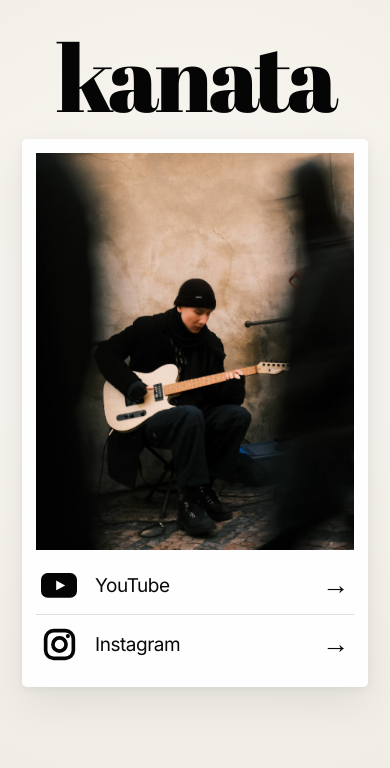
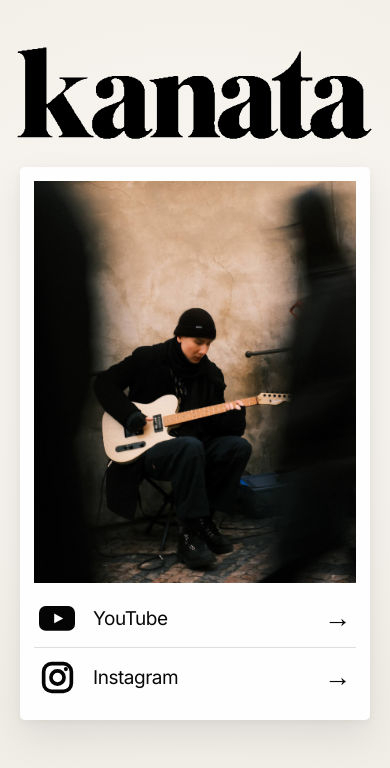
Before and after one commit to kanata27/cloud-lab-web, a plain HTML site: page index.html in a window 390 px wide. Drawn offline with Linux system fonts and the light colour scheme.

Commit message:
Use custom Kanata SVG logo

```diff
--- a/index.html
+++ b/index.html
@@ -15,17 +15,27 @@
 
   <title>Kanata</title>
 
+  <link rel="preconnect" href="https://fonts.googleapis.com">
+  <link rel="preconnect" href="https://fonts.gstatic.com" crossorigin>
+
+  <link
+    href="https://fonts.googleapis.com/css2?family=Inter:wght@400;500;600&display=swap"
+    rel="stylesheet"
+  >
+
+  <link rel="stylesheet" href="/style.css">
+</head>
+
+<body>
+
   <!-- Fonts -->
 <link rel="preconnect" href="https://fonts.googleapis.com">
 <link rel="preconnect" href="https://fonts.gstatic.com" crossorigin>
 
 <link
-  href="https://fonts.googleapis.com/css2?family=Abril+Fatface&family=Inter:wght@400;500;600&display=swap"
+  href="https://fonts.googleapis.com/css2?family=Inter:wght@400;500;600&display=swap"
   rel="stylesheet"
 >
-
-  <link rel="stylesheet" href="/style.css">
-</head>
 
 <body>
 
@@ -34,7 +44,11 @@
     <section class="hero">
 
       <div class="brand-wrap">
-        <h1 class="brand">kanata</h1>
+        <img
+          class="brand-logo"
+          src="/assets/kanata-logo.svg"
+          alt="kanata"
+        >
       </div>
 
       <article class="profile-card">
--- a/style.css
+++ b/style.css
@@ -57,23 +57,13 @@ body {
    ========================= */
 
 .brand-wrap {
+    width: 100%;
+
     display: flex;
     align-items: center;
     justify-content: center;
 }
 
-.brand {
-    margin: 0;
-
-    font-family: "Abril Fatface", serif;
-    font-size: clamp(110px, 13vw, 215px);
-    font-weight: 400;
-
-    line-height: 0.82;
-    letter-spacing: -0.045em;
-
-    color: #050505;
-}
 
 /* =========================
    CARD
@@ -236,35 +226,27 @@ body {
 
         align-items: flex-start;
 
-        padding: 38px 22px 48px;
+        padding: 46px 20px 50px;
     }
 
     .hero {
-        width: 100%;
+        width: min(580px, 100%);
 
         display: flex;
         flex-direction: column;
 
         align-items: center;
 
-        gap: 24px;
+        gap: 26px;
     }
 
     .brand-wrap {
         width: 100%;
-
-        display: flex;
-        justify-content: center;
     }
 
-    .brand {
-        font-size: clamp(92px, 24vw, 128px);
-
-        line-height: 0.82;
-
-        letter-spacing: -0.045em;
-
-        white-space: nowrap;
+    .brand-logo {
+        width: min(92vw, 520px);
+        height: auto;
     }
 
     .profile-card {
@@ -273,6 +255,10 @@ body {
         padding: 14px;
 
         border-radius: 5px;
+
+        box-shadow:
+            0 16px 38px rgba(0, 0, 0, 0.09),
+            0 3px 8px rgba(0, 0, 0, 0.04);
     }
 
     .photo-frame {
```
Also changed, not shown: assets/kanata-logo.svg (added).
